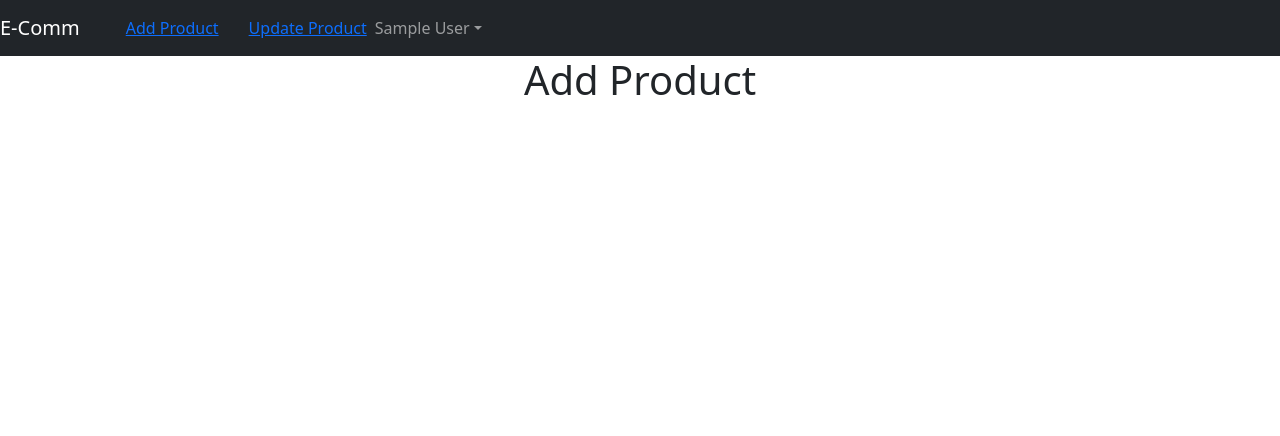
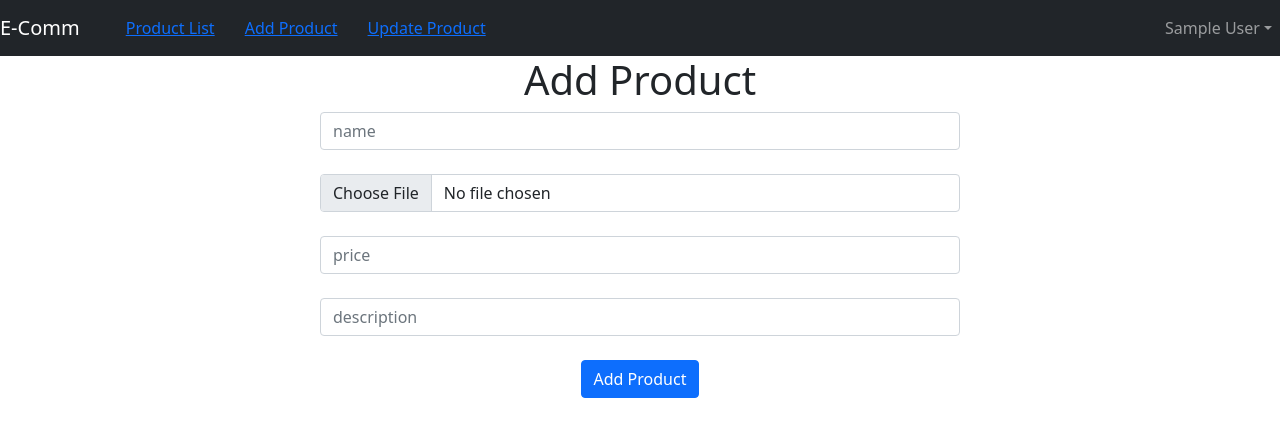
Before and after one commit to marcuslopesdf/react-ecomm-dashboard, a React (Create React App) app: page /add in a window 1280 px wide. Shown: the top 436 px of the page. Built offline with nearby package versions, Linux system fonts and the light colour scheme; sample sign-in values are in the browser's storage.

Commit message:
implementação de visualização de um produto no backend

```diff
--- a/package.json
+++ b/package.json
@@ -6,6 +6,7 @@
     "@testing-library/jest-dom": "^5.14.1",
     "@testing-library/react": "^11.2.7",
     "@testing-library/user-event": "^12.8.3",
+    "axios": "^0.21.1",
     "bootstrap": "^5.0.2",
     "react": "^17.0.2",
     "react-bootstrap": "^2.0.0-beta.4",
--- a/src/AddProduct.js
+++ b/src/AddProduct.js
@@ -1,13 +1,67 @@
-import Header  from './Header';
+import { useState } from "react";
+import Header from "./Header";
 
-function AddProduct()
-{
-    return (
-        <div>
-            <Header />
-            <h1>Add Product</h1>
-        </div>
-    )
+function AddProduct() {
+  const [name, setName] = useState("");
+  const [file, setFile] = useState("");
+  const [price, setPrice] = useState("");
+  const [description, setDescription] = useState("");
+
+  async function addProduct() {
+    console.warn(name, file, price, description);
+
+    const formData = new FormData();
+    formData.append("name", name);
+    formData.append("file", file);
+    formData.append("price", price);
+    formData.append("description", description);
+    let result = await fetch("http://backend/api/addProduct", {
+      method: "POST",
+      body: formData,
+    });
+
+    alert("Data has been saved!");
+  }
+
+  return (
+    <div>
+      <Header />
+      <h1>Add Product</h1>
+      <div className="col-sm-6 offset-sm-3">
+        <input
+          type="text"
+          className="form-control"
+          placeholder="name"
+          onChange={(e) => setName(e.target.value)}
+        />
+        <br />
+        <input
+          type="file"
+          className="form-control"
+          placeholder="file"
+          onChange={(e) => setFile(e.target.files[0])}
+        />
+        <br />
+        <input
+          type="text"
+          className="form-control"
+          placeholder="price"
+          onChange={(e) => setPrice(e.target.value)}
+        />
+        <br />
+        <input
+          type="text"
+          className="form-control"
+          placeholder="description"
+          onChange={(e) => setDescription(e.target.value)}
+        />
+        <br />
+        <button className="btn btn-primary" onClick={addProduct}>
+          Add Product
+        </button>
+      </div>
+    </div>
+  );
 }
 
 export default AddProduct;
--- a/src/App.js
+++ b/src/App.js
@@ -1,23 +1,25 @@
 import "./App.css";
-import { BrowserRouter, Route } from "react-router-dom";
-import Login from './Login';
-import Register from './Register';
-import AddProduct from './AddProduct';
-import UpdateProduct from './UpdateProduct';
+import { BrowserRouter, Route, Switch } from "react-router-dom";
+import Login from "./Login";
+import Register from "./Register";
+import AddProduct from "./AddProduct";
+import UpdateProduct from "./UpdateProduct";
 import Protected from "./Protected";
+import ProductList from "./ProductList";
 
 function App() {
   return (
     <div className="App">
       <BrowserRouter>
-
-        {/* <h1>Ecomm Project</h1> */}
+        <Switch>
+          {/* <h1>Ecomm Project</h1> */}
           <Route path="/login">
             <Login />
           </Route>
           <Route path="/register">
             <Register />
           </Route>
+
           <Route path="/add">
             <Protected Cmp={AddProduct} />
             {/* <AddProduct /> */}
@@ -26,7 +28,11 @@ function App() {
             <Protected Cmp={UpdateProduct} />
             {/* <UpdateProduct /> */}
           </Route>
-
+          <Route path="/">
+            <Protected Cmp={ProductList} />
+            {/* <AddProduct /> */}
+          </Route>
+        </Switch>
       </BrowserRouter>
     </div>
   );
--- a/src/Header.js
+++ b/src/Header.js
@@ -16,9 +16,10 @@ function Header() {
     <div>
       <Navbar bg="dark" variant="dark">
         <Navbar.Brand href="#home">E-Comm</Navbar.Brand>
-        <Nav className="mr-auto navbar_wrapper">
+        <Nav className="me-auto navbar_wrapper">
           {localStorage.getItem("user-info") ? (
             <>
+              <Link to="/">Product List</Link>
               <Link to="/add">Add Product</Link>
               <Link to="/update">Update Product </Link>
             </>
--- a/src/Login.js
+++ b/src/Login.js
@@ -1,10 +1,12 @@
-import React, { useEffect } from "react";
+import React, { useEffect, useState } from "react";
 import { useHistory } from "react-router-dom";
 import Header from "./Header";
 
 function Login() {
 
   const history = useHistory();
+  const [email, setEmail] = useState("");
+  const [password, setPassword] = useState("");
 
   useEffect(() => {
     if (localStorage.getItem("user-info")) {
@@ -14,12 +16,40 @@ function Login() {
   // eslint-disable-next-line react-hooks/exhaustive-deps
   }, []);
 
+  async function login(){
+    let item={email, password}
+
+    console.log(email, password);
+    let result = await fetch("http://backend/api/login", {
+      method:'POST',
+      headers:{
+        "Content-Type": 'application/json',
+        "Accept": 'application/json'
+      },
+      body:JSON.stringify(item)
+    });
+
+    result = await result.json();
+    localStorage.setItem("user-info",JSON.stringify(result));
+    history.push("/add");
+  }
+
+
+
 
 
   return (
     <div>
       <Header />
       <h1>Login Page</h1>
+      <div className="col-sm-6 offset-sm-3">
+        <input type="text" placeholder="email" onChange={(e)=>setEmail(e.target.value)}  className="form-control "/>
+        <br />
+        <input type="password" placeholder="Password" onChange={(e)=>setPassword(e.target.value)} className="form-control "/>
+        <br />
+        <button onClick={ login } className="btn btn-primary">Login</button>
+      </div>
+
     </div>
   );
 }
--- /dev/null
+++ b/src/ProductList.js
@@ -0,0 +1,74 @@
+import React, { useEffect, useState } from "react";
+import Header from "./Header";
+import { Table } from "react-bootstrap";
+
+function ProductList() {
+  const [data, setData] = useState([]);
+  const deleteStyle = {
+    color: '#FFF',
+    backgroundColor: '#dc3545',
+    borderRadius:'5px',
+    padding:'5px',
+    cursor: 'pointer'
+  }
+
+  // eslint-disable-next-line react-hooks/exhaustive-deps
+  useEffect(async () => {
+    getData();
+  }, []);
+
+  async function deleteOperation(id){
+    let result = await fetch("http://backend/api/delete/"+id, {
+      method:'DELETE'
+    })
+    result=await result.json();
+    console.log(result)
+    getData();
+  }
+  console.log(data);
+
+  async function getData(){
+    let result = await fetch("http://backend/api/list");
+    result = await result.json();
+    setData(result);
+  }
+
+  return (
+    <div>
+      <Header />
+      <h1>Product List</h1>
+      <div className="col-sm-8 offset-sm-2">
+        <Table>
+          <tr>
+            <td>Id</td>
+            <td>Name</td>
+            <td>Price</td>
+            <td>Description</td>
+            <td>Image</td>
+            <td>Operations</td>
+          </tr>
+          {data.map((item) => (
+            <tr>
+              <td>{item.id}</td>
+              <td>{item.name}</td>
+              <td>{item.price}</td>
+              <td>{item.description}</td>
+              <td>
+                <img
+                  style={{ width: 100 }}
+                  src={"http://backend/" + item.file_path}
+                  alt={""}
+                />
+              </td>
+              <td>
+                <span onClick={()=>deleteOperation(item.id)} style={deleteStyle}>Delete</span>
+              </td>
+            </tr>
+          ))}
+        </Table>
+      </div>
+    </div>
+  );
+}
+
+export default ProductList;
--- a/src/Register.js
+++ b/src/Register.js
@@ -21,7 +21,7 @@ function Register()
     async function signUp()
     {
         let item = {name,password,email}
-        console.warn(item);
+        // console.warn(item);
 
         let result= await fetch("http://backend/api/register", {
             method:'POST',
```
Also changed, not shown: 1 other file (tests, documents, lock files or other folders).
